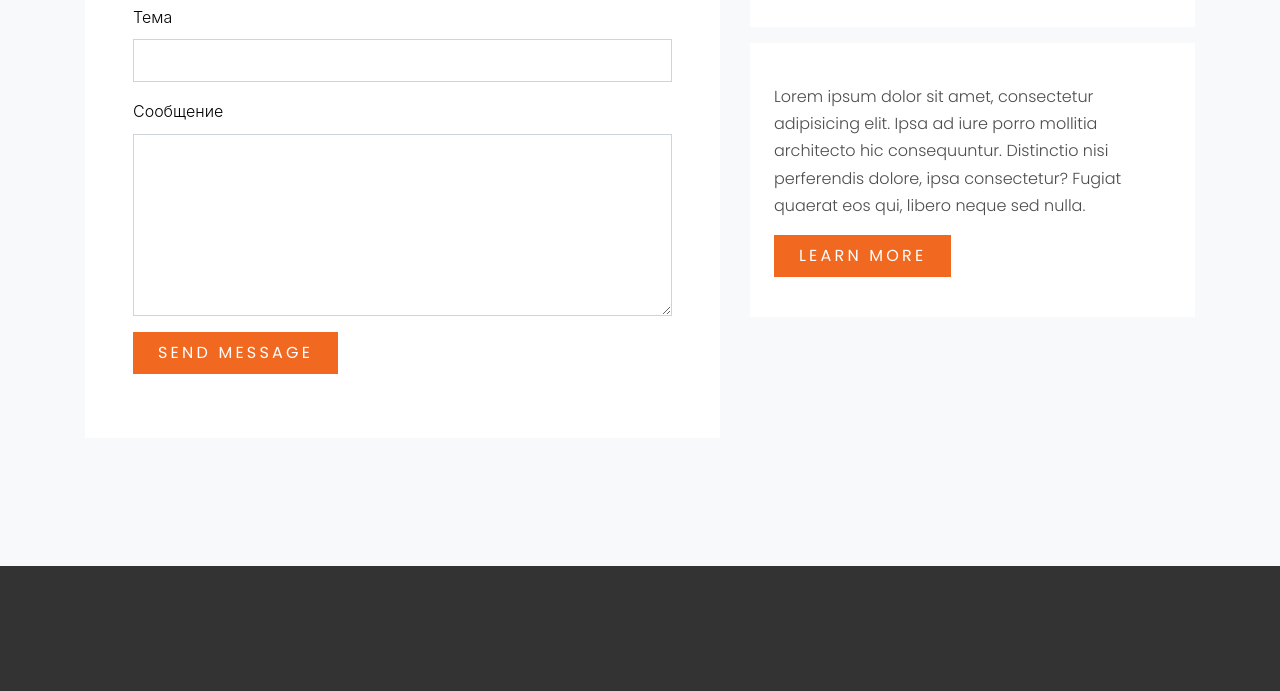
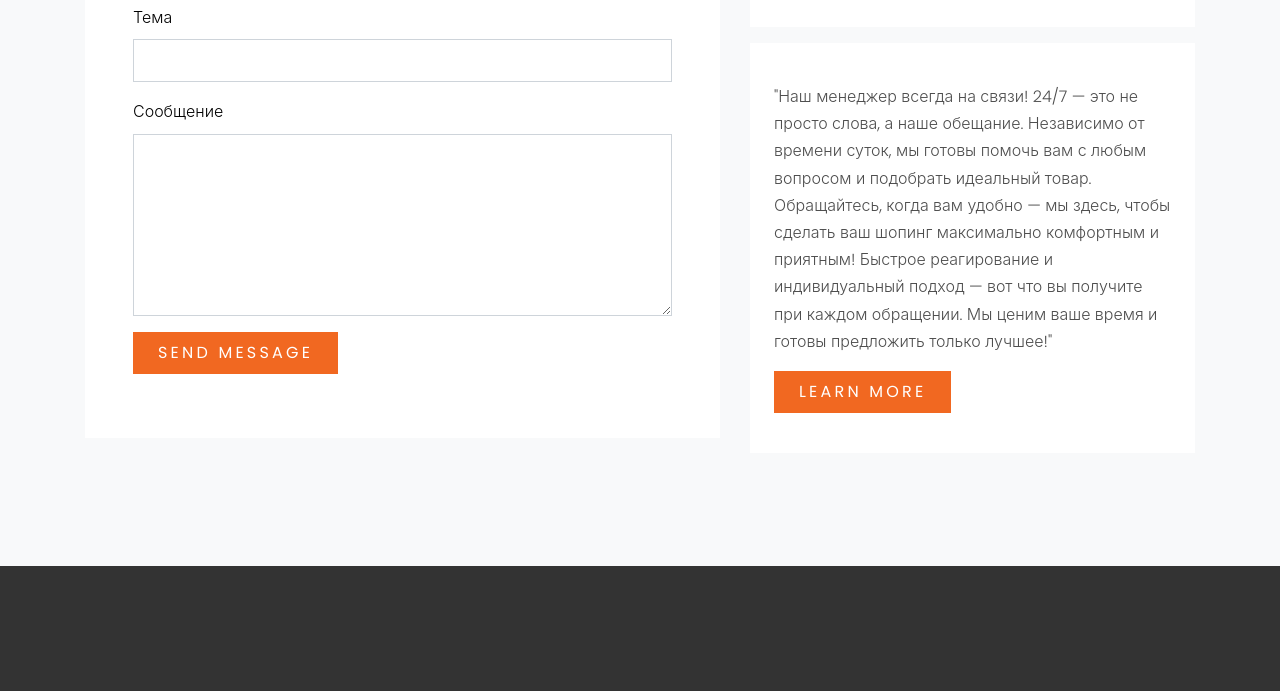
Before and after one commit to LogisDev/logis_dev, a plain HTML site: page index.html in a window 1280 px wide. Shown: the part 5558-6249 px from the top of the page. Drawn offline with Linux system fonts and the light colour scheme; files whose address does not match are found by name; a web font is replaced by a local one.

Commit message:
ru contact3 manager

```diff
--- a/index.html
+++ b/index.html
@@ -512,7 +512,7 @@
 
             <div class="p-4 mb-3 bg-white">
               <h3 class="h5 text-black mb-3"><More Info></h3>
-              <p>Lorem ipsum dolor sit amet, consectetur adipisicing elit. Ipsa ad iure porro mollitia architecto hic consequuntur. Distinctio nisi perferendis dolore, ipsa consectetur? Fugiat quaerat eos qui, libero neque sed nulla.</p>
+              <p>"Наш менеджер всегда на связи! 24/7 — это не просто слова, а наше обещание. Независимо от времени суток, мы готовы помочь вам с любым вопросом и подобрать идеальный товар. Обращайтесь, когда вам удобно — мы здесь, чтобы сделать ваш шопинг максимально комфортным и приятным! Быстрое реагирование и индивидуальный подход — вот что вы получите при каждом обращении. Мы ценим ваше время и готовы предложить только лучшее!"</p>
               <p><a href="#" class="btn btn-primary px-4 py-2 text-white">Learn More</a></p>
             </div>
 
```
